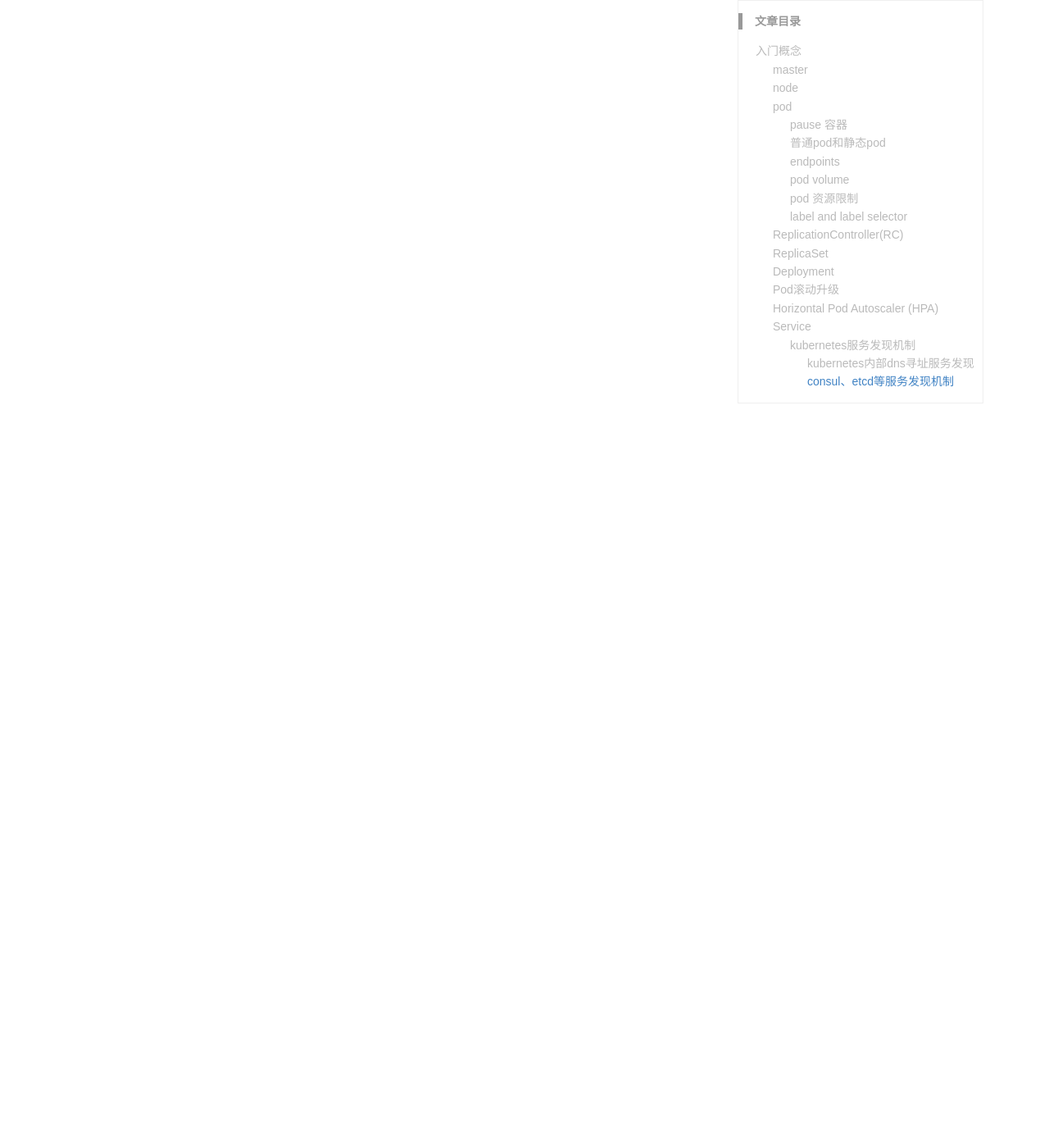
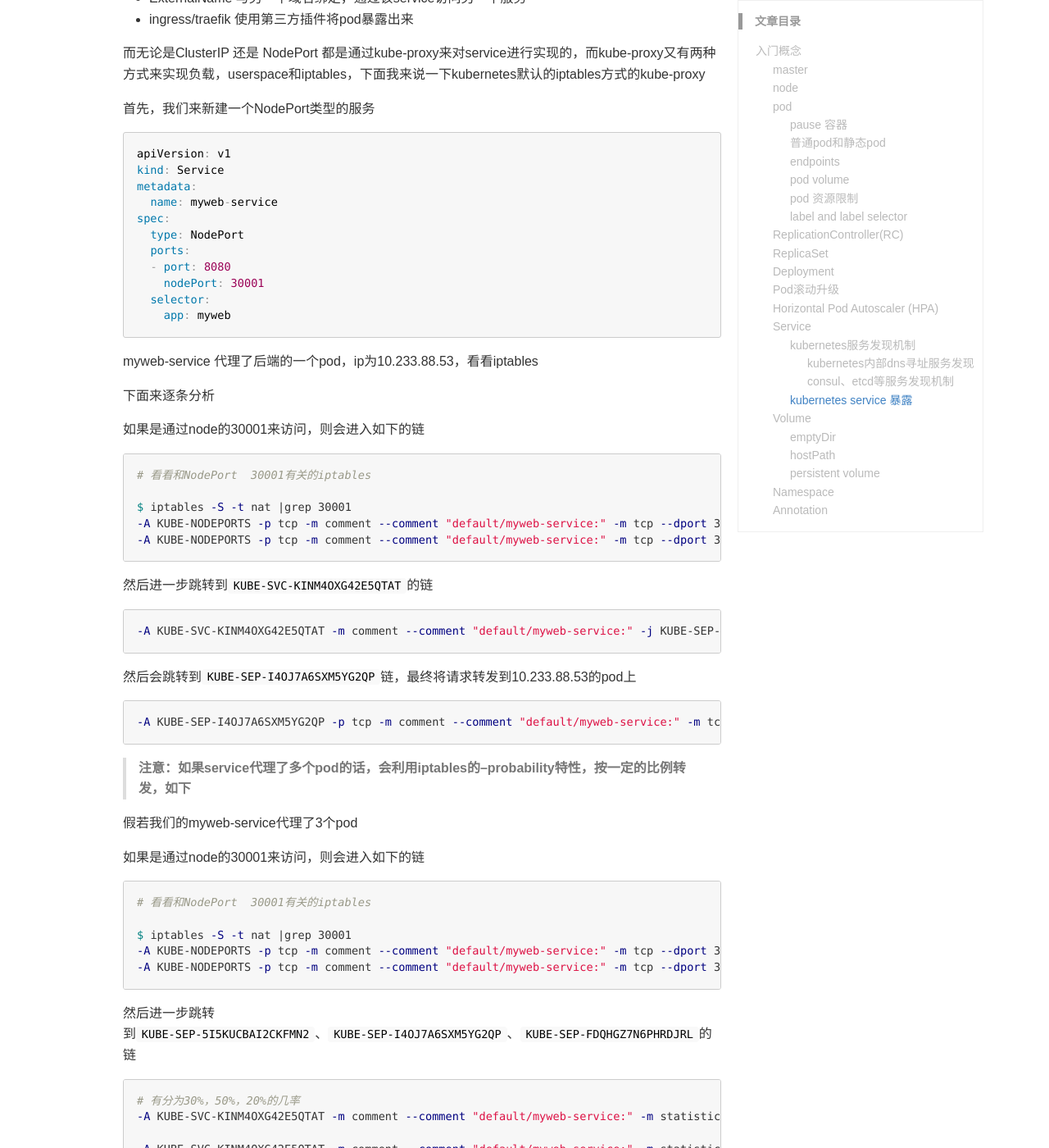
Before and after one commit to chinakevinguo/chinakevinguo.github.io, a Jekyll site: the page built from _posts/2017-09-01-kubernetes-one-section.md, in a window 1280 px wide and 1400 px high, scrolled down 15541 px. Shown: the whole window at 82% size. Built offline with Jekyll 4.4.1, drawn with Linux system fonts in a browser that asks for light colours; comment, search, counter and statistics services are not loaded; some of the changed text lies outside the part shown.

Commit message:
one section

````diff
--- a/_posts/2017-09-01-kubernetes-one-section.md
+++ b/_posts/2017-09-01-kubernetes-one-section.md
@@ -651,3 +651,120 @@ spec:
 
 consul：这个具体还没实施过，大致意思就是，容器启动时注册自己的ip+port到consul，然后consul自己做健康检查，最终将其发往fabio，fabio是个大路由，前端统一反代到fabio。
 etcd：大体实现方式，就是写脚本通过etcd的api注册服务，然后再写一个service discover的脚本循环查询注册进去的service，对比template中的内容，然后生成新的配置文件进行更新。
+
+#### kubernetes service 暴露
+
+目前kubernetes service 暴露的方式有如下几种
+
+* ClusterIP 只提供kubernetes集群内部的服务发现
+* NodePort 在每个节点上提供端口暴露服务
+* LoadBlancer 只能在云平台上使用，使用云平台提供的LB来暴露服务
+* ExternalName 与另一个域名绑定，通过该service访问另一个服务
+* ingress/traefik 使用第三方插件将pod暴露出来
+
+而无论是ClusterIP 还是 NodePort 都是通过kube-proxy来对service进行实现的，而kube-proxy又有两种方式来实现负载，userspace和iptables，下面我来说一下kubernetes默认的iptables方式的kube-proxy
+
+首先，我们来新建一个NodePort类型的服务
+
+```yaml
+apiVersion: v1
+kind: Service
+metadata:
+  name: myweb-service
+spec:
+  type: NodePort
+  ports:
+  - port: 8080
+    nodePort: 30001
+  selector:
+    app: myweb
+```
+
+myweb-service 代理了后端的一个pod，ip为10.233.88.53，看看iptables
+
+下面来逐条分析
+
+如果是通过node的30001来访问，则会进入如下的链
+
+```bash
+# 看看和NodePort  30001有关的iptables
+
+$ iptables -S -t nat |grep 30001
+-A KUBE-NODEPORTS -p tcp -m comment --comment "default/myweb-service:" -m tcp --dport 30001 -j KUBE-MARK-MASQ
+-A KUBE-NODEPORTS -p tcp -m comment --comment "default/myweb-service:" -m tcp --dport 30001 -j KUBE-SVC-KINM4OXG42E5QTAT
+```
+
+然后进一步跳转到`KUBE-SVC-KINM4OXG42E5QTAT`的链
+
+```bash
+-A KUBE-SVC-KINM4OXG42E5QTAT -m comment --comment "default/myweb-service:" -j KUBE-SEP-I4OJ7A6SXM5YG2QP
+```
+
+然后会跳转到`KUBE-SEP-I4OJ7A6SXM5YG2QP`链，最终将请求转发到10.233.88.53的pod上
+
+```bash
+-A KUBE-SEP-I4OJ7A6SXM5YG2QP -p tcp -m comment --comment "default/myweb-service:" -m tcp -j DNAT --to-destination 10.233.88.53:8080
+```
+
+> **注意：如果service代理了多个pod的话，会利用iptables的--probability特性，按一定的比例转发，如下**
+
+假若我们的myweb-service代理了3个pod
+
+如果是通过node的30001来访问，则会进入如下的链
+
+```bash
+# 看看和NodePort  30001有关的iptables
+
+$ iptables -S -t nat |grep 30001
+-A KUBE-NODEPORTS -p tcp -m comment --comment "default/myweb-service:" -m tcp --dport 30001 -j KUBE-MARK-MASQ
+-A KUBE-NODEPORTS -p tcp -m comment --comment "default/myweb-service:" -m tcp --dport 30001 -j KUBE-SVC-KINM4OXG42E5QTAT
+```
+
+然后进一步跳转到`KUBE-SEP-5I5KUCBAI2CKFMN2`、`KUBE-SEP-I4OJ7A6SXM5YG2QP`、`KUBE-SEP-FDQHGZ7N6PHRDJRL`的链
+
+```bash
+# 有分为30%，50%，20%的几率
+-A KUBE-SVC-KINM4OXG42E5QTAT -m comment --comment "default/myweb-service:" -m statistic --mode random --probability 0.33332999982 -j KUBE-SEP-5I5KUCBAI2CKFMN2
+
+-A KUBE-SVC-KINM4OXG42E5QTAT -m comment --comment "default/myweb-service:" -m statistic --mode random --probability 0.50000000000 -j KUBE-SEP-I4OJ7A6SXM5YG2QP
+
+-A KUBE-SVC-KINM4OXG42E5QTAT -m comment --comment "default/myweb-service:" -j KUBE-SEP-FDQHGZ7N6PHRDJRL
+```
+
+然后会分别跳到上面每个链下对应的链，最终转发到对应的pod上
+
+```bash
+# KUBE-SEP-5I5KUCBAI2CKFMN2
+-A KUBE-SEP-5I5KUCBAI2CKFMN2 -p tcp -m comment --comment "default/myweb-service:" -m tcp -j DNAT --to-destination 10.233.87.108:8080
+
+# KUBE-SEP-I4OJ7A6SXM5YG2QP
+-A KUBE-SEP-I4OJ7A6SXM5YG2QP -p tcp -m comment --comment "default/myweb-service:" -m tcp -j DNAT --to-destination 10.233.88.53:8080
+
+# KUBE-SEP-FDQHGZ7N6PHRDJRL
+-A KUBE-SEP-FDQHGZ7N6PHRDJRL -p tcp -m comment --comment "default/myweb-service:" -m tcp -j DNAT --to-destination 10.233.96.254:8080
+```
+
+好了，说完了NodePort，然后我们再说ClusterIP
+
+继续从上面看到尾就行了。
+
+ingress和traefik留到后面单独留个篇幅来说吧，这里就不说了。
+
+### Volume
+
+kubernetes 的volume要说的内容就很多了。
+
+首先volume是一个在pod中能被多个容器访问的共享目录，它是定义在pod上，然后挂载到容器下，而且它的生命周期只和pod有关。常见的存储类型有如下几种
+
+* emptyDir
+* hostPath
+* Persistent Volume(GCE Persistent Disks、NFS、RBD、ISCSCI、AWS ElasticBlockStore、GlusterFS)，这就设计到分布式存储和外部存储的一些操作了，后续再讲吧 (这些内容前面好像提到过？？？)
+
+#### emptyDir
+#### hostPath
+#### persistent volume
+
+
+### Namespace
+
+### Annotation
````
